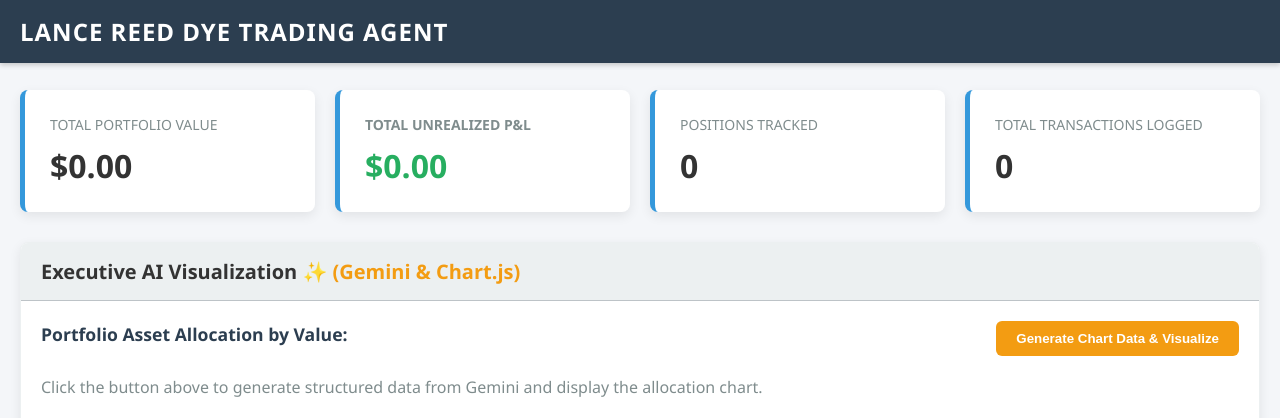
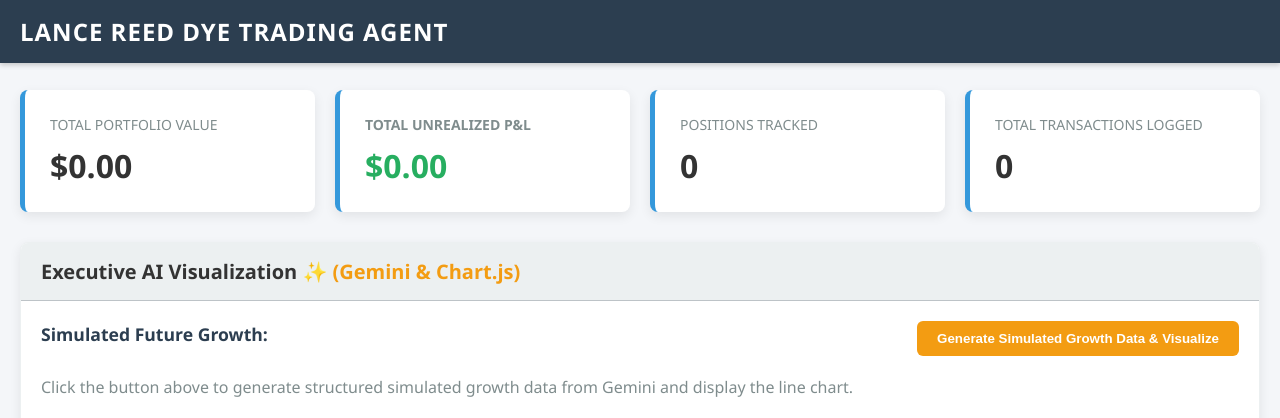
Before and after one commit to Lrd0036/5650Final, a Python web app: template templates/dashboard.html in a window 1280 px wide. Shown: the top 418 px of the page. Run offline with Jinja, Linux system fonts and the light colour scheme; the template is opened without the code that fills it, so the values that code supplies are empty; some libraries are stand-ins or nearby versions.

Commit message:
Update Gemini integration to simulate future growth; modify prompt and visualization to reflect time-series data

```diff
--- a/templates/dashboard.html
+++ b/templates/dashboard.html
@@ -322,14 +322,14 @@
             <h2>Executive AI Visualization <span style="color: #f39c12;">✨ (Gemini & Chart.js)</span></h2>
             <div class="section-content">
                 <div class="summary-controls">
-                    <div class="summary-header" id="summary-header">Portfolio Asset Allocation by Value:</div>
+                    <div class="summary-header" id="summary-header">Simulated Future Growth:</div>
                     <button class="summary-btn" id="analyze-btn" onclick="fetchChartData()">
-                        Generate Chart Data & Visualize
+                        Generate Simulated Growth Data & Visualize
                     </button>
                 </div>
 
                 <div id="chart-output">
-                    <p style="color: #7f8c8d;">Click the button above to generate structured data from Gemini and display the allocation chart.</p>
+                    <p style="color: #7f8c8d;">Click the button above to generate structured simulated growth data from Gemini and display the line chart.</p>
                 </div>
 
                 <div class="chart-container">
@@ -434,13 +434,14 @@
         const API_KEY = "{{ api_key }}";
         let myChart = null; // Variable to hold the Chart.js instance
 
+        // Helper function for aesthetics
         function generateRandomColors(num) {
             const colors = [];
             for(let i = 0; i < num; i++) {
                 const hue = i * (360 / num);
                 colors.push(`hsl(${hue}, 70%, 50%)`);
             }
-            return colors;
+            return colors[0]; // Line charts typically use one main color
         }
 
         function drawChart(chartData) {
@@ -451,21 +452,24 @@
                 myChart.destroy();
             }
 
-            const labels = chartData.map(item => item.ticker);
+            // Map data for Line Chart
+            const labels = chartData.map(item => item.date);
             const dataValues = chartData.map(item => item.value);
-            const backgroundColors = generateRandomColors(labels.length);
+            const primaryColor = '#3498db'; // Use the theme's blue
 
             myChart = new Chart(ctx, {
-                type: 'pie',
+                type: 'line', // Changed to Line Chart
                 data: {
                     labels: labels,
                     datasets: [{
-                        label: 'Portfolio Value Allocation',
+                        label: 'Simulated Portfolio Value',
                         data: dataValues,
-                        backgroundColor: backgroundColors,
-                        hoverOffset: 10,
-                        borderColor: 'white',
-                        borderWidth: 2
+                        borderColor: primaryColor,
+                        backgroundColor: 'rgba(52, 152, 219, 0.2)', // Light fill color
+                        borderWidth: 2,
+                        fill: true, // Fill area under the line
+                        tension: 0.3, // Curve the line slightly
+                        pointRadius: 4
                     }]
                 },
                 options: {
@@ -473,21 +477,34 @@
                     maintainAspectRatio: false,
                     plugins: {
                         legend: {
-                            position: 'right',
-                            labels: {
-                                padding: 15,
-                                font: {
-                                    size: 14
+                            display: true,
+                            position: 'top',
+                        },
+                        tooltip: {
+                            callbacks: {
+                                label: function(context) {
+                                    return ` Value: $${context.parsed.y.toFixed(2)}`;
                                 }
                             }
+                        }
+                    },
+                    scales: {
+                        y: {
+                            title: {
+                                display: true,
+                                text: 'Value ($)'
+                            }
                         },
-                        title: {
-                            display: false,
+                        x: {
+                            title: {
+                                display: true,
+                                text: 'Simulated Day'
+                            }
                         }
                     }
                 }
             });
-            document.getElementById('summary-header').innerHTML = 'Portfolio Asset Allocation by Value (Chart):';
+            document.getElementById('summary-header').innerHTML = 'Simulated Future Growth (Line Chart):';
         }
 
 
@@ -497,7 +514,7 @@
 
             btn.disabled = true;
             btn.innerHTML = 'Generating... <div class="loader"></div>';
-            output.innerHTML = '<p style="color: #7f8c8d;">Analyzing data and generating JSON structure with Gemini...</p>';
+            output.innerHTML = '<p style="color: #7f8c8d;">Analyzing data and generating simulated time series with Gemini...</p>';
 
             const url = `/api/summary`;
 
@@ -506,7 +523,7 @@
                 const data = await response.json();
 
                 if (data.result === 'success') {
-                    const rawData = data.summary; // This should be the raw JSON array (parsed list/dict)
+                    const rawData = data.summary;
 
                     // Check for LLM errors returned as text from Python backend
                     if (typeof rawData === 'string' && rawData.startsWith('ERROR:')) {
@@ -515,16 +532,16 @@
                     }
 
                     // Attempt to use the structured data
-                    if (Array.isArray(rawData)) {
-                        if (rawData.length === 0) {
-                             output.innerHTML = `<p class="chart-error">Gemini returned valid data, but no non-CASH assets were found to chart.</p>`;
+                    if (Array.isArray(rawData) && rawData.every(item => 'date' in item && 'value' in item)) {
+                        if (rawData.length < 2) {
+                             output.innerHTML = `<p class="chart-error">Gemini needs at least 2 data points to draw a line chart.</p>`;
                              return;
                         }
-                        output.innerHTML = `<p style="color: #27ae60; font-weight: 600;">Data successfully structured by Gemini (${rawData.length} assets found)!</p>`;
+                        output.innerHTML = `<p style="color: #27ae60; font-weight: 600;">Simulated growth data successfully structured by Gemini!</p>`;
                         drawChart(rawData);
                     } else {
-                        // Handle case where LLM failed to return an array
-                        output.innerHTML = `<p class="chart-error">LLM PARSE FAILURE. Raw output: ${JSON.stringify(rawData).substring(0, 200)}...</p>`;
+                        // Handle case where LLM failed to return the expected array structure
+                        output.innerHTML = `<p class="chart-error">LLM PARSE FAILURE. Raw output was not a valid time-series array.</p>`;
                     }
 
                 } else {
@@ -536,7 +553,7 @@
                 output.innerHTML = `<p class="chart-error">CRITICAL FETCH ERROR: Failed to reach the summary service.</p>`;
             } finally {
                 btn.disabled = false;
-                btn.innerHTML = 'Generate Chart Data & Visualize';
+                btn.innerHTML = 'Generate Simulated Growth Data & Visualize';
             }
         }
     </script>
```
Also changed, not shown: gemini_integration.py (+52 -47 lines).
